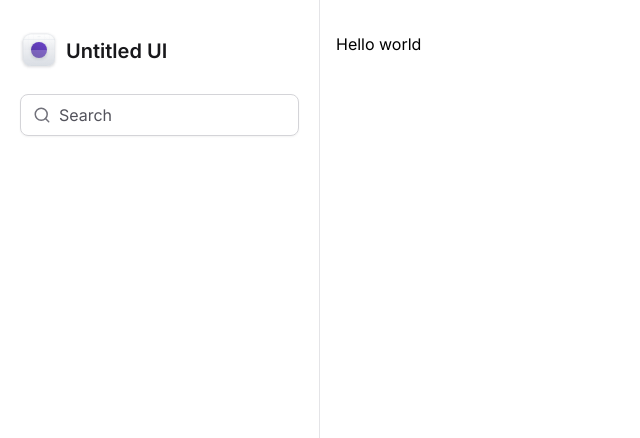
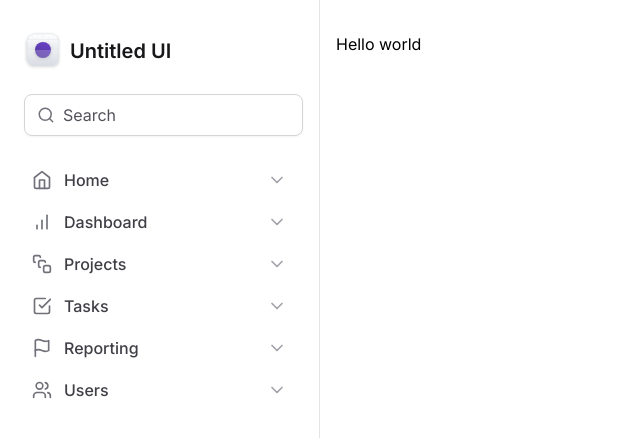
Before and after one commit to ericlys/tailwind-next, a Next.js app: page / in a window 1280 px wide. Shown: the top 438 px of the page, without its empty margins (0-640 px from the left). Built offline with nearby package versions, Linux system fonts and the light colour scheme.

Commit message:
chore: navigation menu

```diff
--- a/src/app/components/Sidebar/Logo.tsx
+++ b/src/app/components/Sidebar/Logo.tsx
@@ -1,6 +1,6 @@
 export function Logo() {
   return (
-    <strong className="flex items-center gap-2 text-xl font-semibold text-zinc-900">
+    <strong className="mx-1 flex items-center gap-2 text-xl font-semibold text-zinc-900">
       <svg
         width={38}
         height={38}
--- /dev/null
+++ b/src/app/components/Sidebar/MainNavigation/NavItem.tsx
@@ -0,0 +1,22 @@
+import { ChevronDown } from 'lucide-react'
+import { ElementType } from 'react'
+
+export interface NavItemProps {
+  title: string
+  icon: ElementType // ReactNode
+}
+
+export function NavItem({ title, icon: Icon }: NavItemProps) {
+  return (
+    <a
+      href=""
+      className="group flex items-center gap-3 rounded px-3 py-2 hover:bg-violet-50"
+    >
+      <Icon className="h-5 w-5 text-zinc-500 " />
+      <span className="font-medium text-zinc-700 group-hover:text-violet-500">
+        {title}
+      </span>
+      <ChevronDown className="ml-auto h-5 w-5 text-zinc-400 group-hover:text-violet-300" />
+    </a>
+  )
+}
--- /dev/null
+++ b/src/app/components/Sidebar/MainNavigation/index.tsx
@@ -0,0 +1,22 @@
+import {
+  BarChart,
+  CheckSquare,
+  Flag,
+  Home,
+  SquareStack,
+  Users,
+} from 'lucide-react'
+import { NavItem } from './NavItem'
+
+export function MainNavigation() {
+  return (
+    <nav className="space-y-0.5">
+      <NavItem title="Home" icon={Home} />
+      <NavItem title="Dashboard" icon={BarChart} />
+      <NavItem title="Projects" icon={SquareStack} />
+      <NavItem title="Tasks" icon={CheckSquare} />
+      <NavItem title="Reporting" icon={Flag} />
+      <NavItem title="Users" icon={Users} />
+    </nav>
+  )
+}
--- a/src/app/components/Sidebar/index.tsx
+++ b/src/app/components/Sidebar/index.tsx
@@ -1,18 +1,21 @@
 import { Search } from 'lucide-react'
 import { Logo } from './Logo'
+import { MainNavigation } from './MainNavigation'
 
 export function Sidebar() {
   return (
     <aside className="space-y-6 border-r border-zinc-200 px-5 py-8">
       <Logo />
 
-      <div className="flex w-full items-center gap-2 rounded-lg border border-zinc-300 px-3 py-2 shadow-sm">
+      <div className="mx-1 flex w-full items-center gap-2 rounded-lg border border-zinc-300 px-3 py-2 shadow-sm">
         <Search className="h-5 w-5 text-zinc-500" />
         <input
           className="w-full border-0 bg-transparent p-0 text-zinc-900 placeholder-zinc-600"
           placeholder="Search"
         />
       </div>
+
+      <MainNavigation />
     </aside>
   )
 }
```
